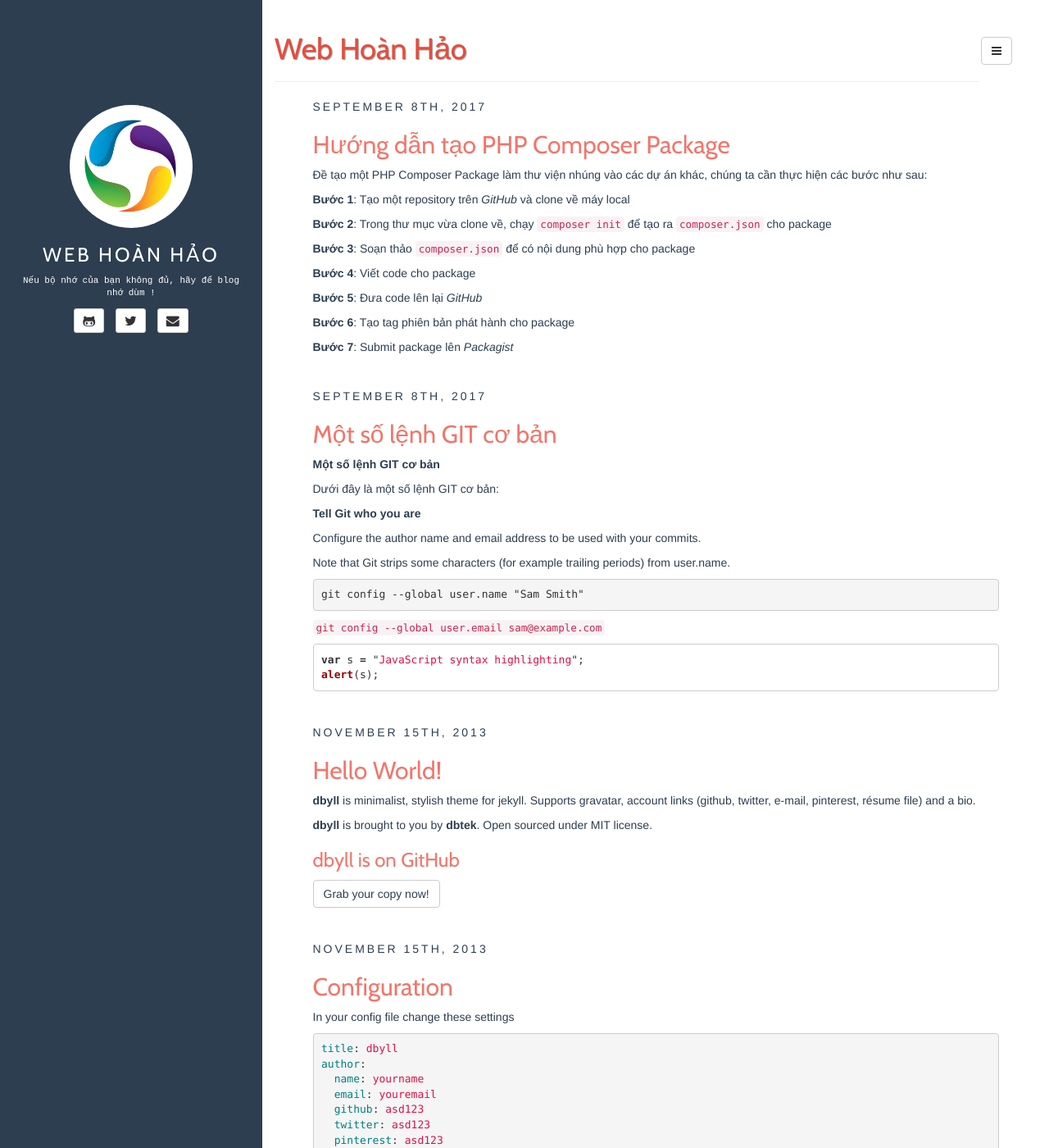
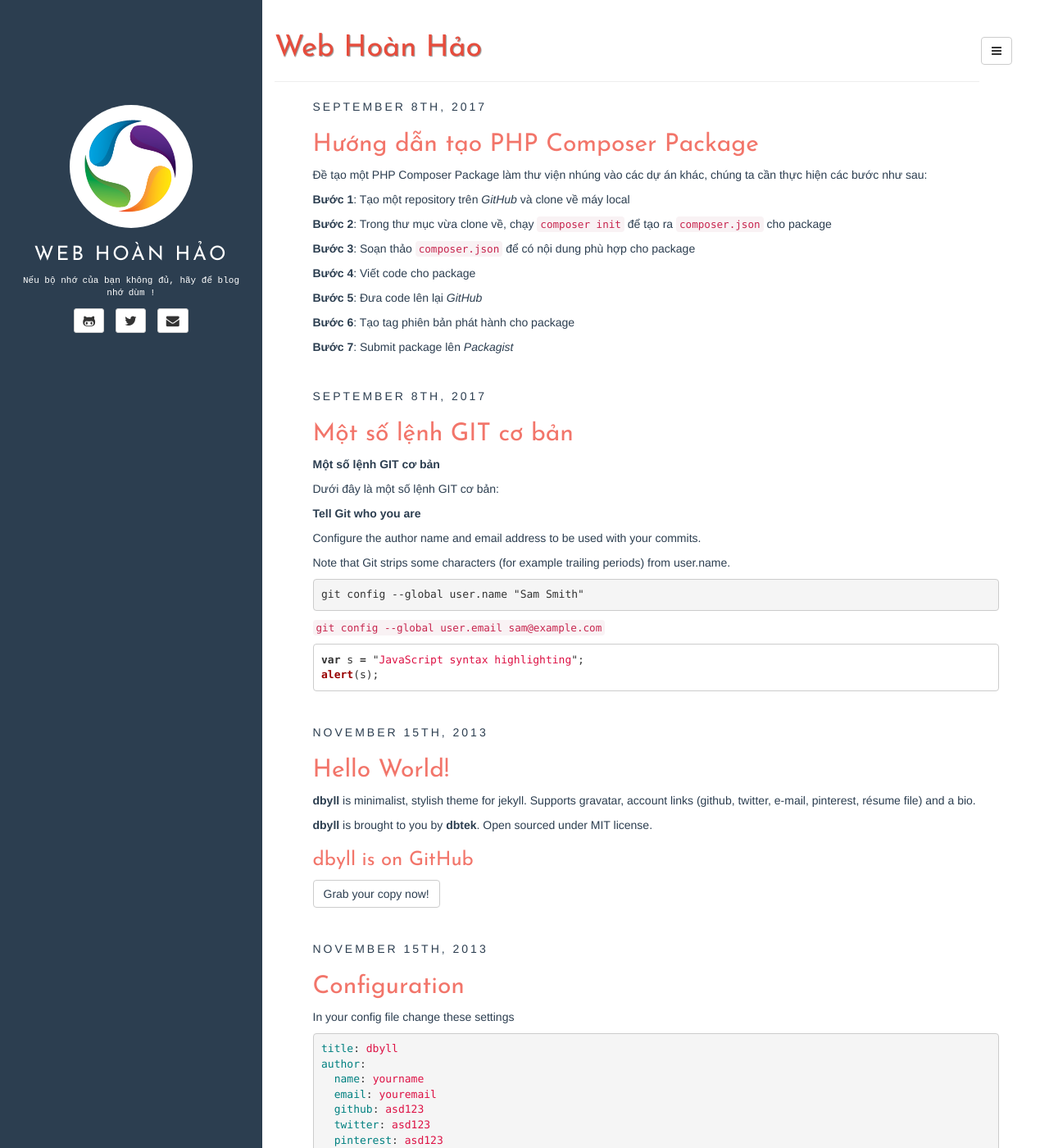
Before and after one commit to webhoanhao/webhoanhao.github.io, a Jekyll site: the page built from index.html, in a window 1280 px wide and 1400 px high. Shown: the whole window at 82% size. Built offline with Jekyll 4.4.1, drawn with Linux system fonts in a browser that asks for light colours; the list of posts is cut into pages by our own code.

Commit message:
Update style.css

```diff
--- a/assets/css/style.css
+++ b/assets/css/style.css
@@ -1,4 +1,5 @@
 @import url(//fonts.googleapis.com/css?family=Cabin);
+@import url(//fonts.googleapis.com/css?family=Josefin+Sans);
 
 body{
 	color: #2c3e50;
@@ -115,14 +116,14 @@ article.home div a, article.home pre a { color: #2c3e50; }
 article.home div a:hover, article.home pre a:hover { color: #2c3e50; text-decoration: none; }
 article img { max-width: 100%; }
 
-h1,h2,h3,h4,h5,h6 { font-family: 'Cabin', sans-serif; }
+h1,h2,h3,h4,h5,h6 { font-family: 'Josefin Sans', sans-serif; }
 article.home h1,
 article.home h2,
 article.home h3,
 article.home h4,
 article.home h5,
 article.home h6 {
-	font-family: 'Cabin', sans-serif;
+	font-family: 'Josefin Sans', sans-serif;
 	color: #f2756a;
 }
 
@@ -146,7 +147,7 @@ article.home h4 a:hover {
 
 footer {
 	padding-top: 15px;
-	font-family: 'Cabin';
+	font-family: 'Josefin Sans';
 }
 
 /* nav-vertical-tabs component */
```
